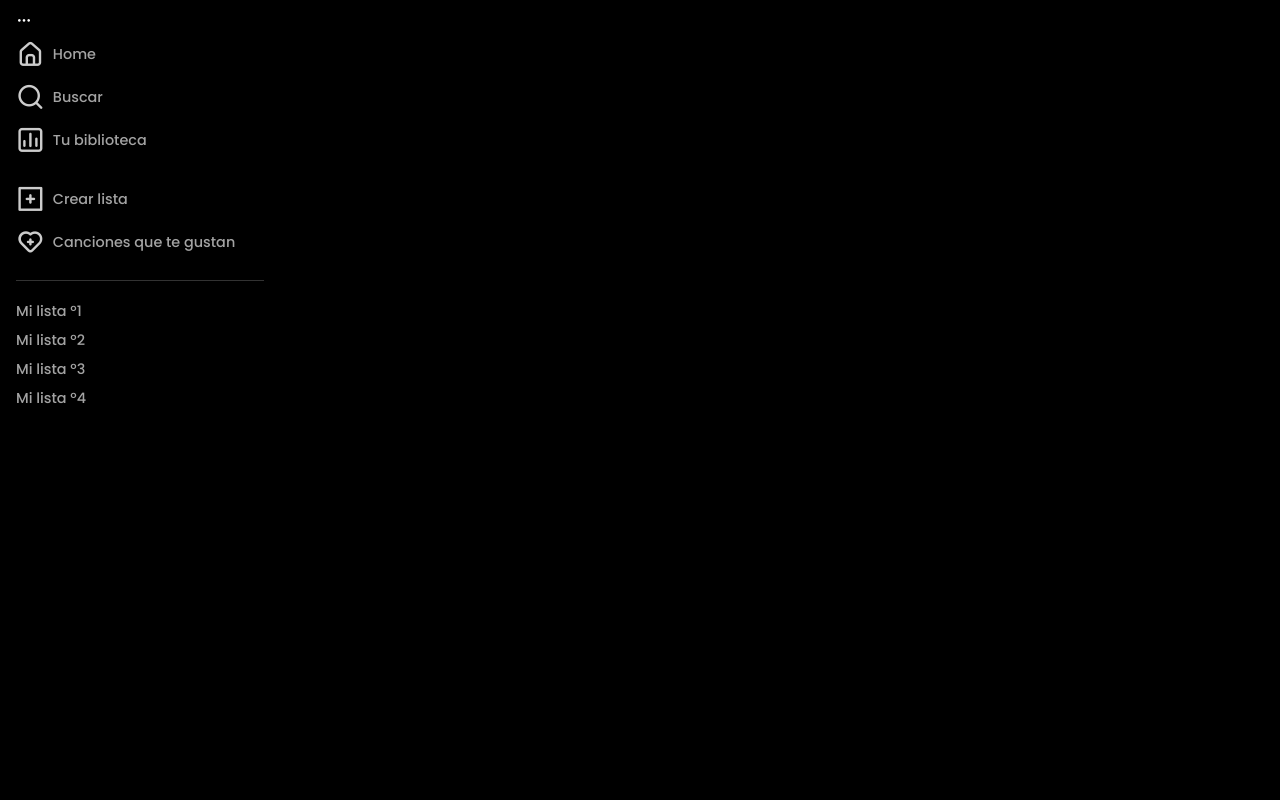
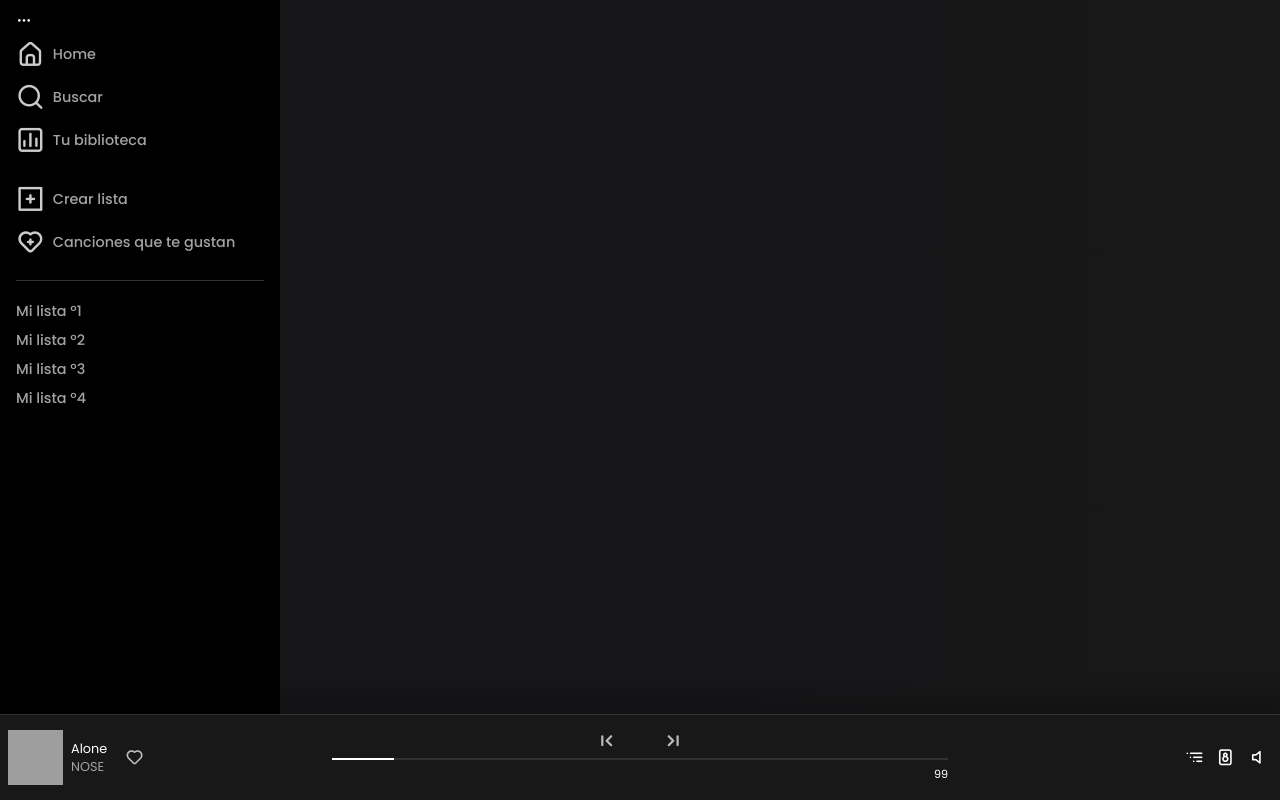
Before and after one commit to YanPerez13/-spotify-angular, an Angular app: page / in a window 1280 px wide. Built offline with nearby package versions, Linux system fonts and the light colour scheme; grey boxes are pictures that could not be loaded.

Commit message:
Se añade componente de media player al router oulet del home - Se añaden styles css a home.css -Se añade html y styles de mediaplayer component

```diff
--- a/src/app/modules/home/pages/home-page/home-page.component.css
+++ b/src/app/modules/home/pages/home-page/home-page.component.css
@@ -0,0 +1,6 @@
+.home-wrapper {
+  margin: 0 0 0 17.5rem;
+  background: rgb(23, 23, 26);
+  background: linear-gradient(90deg, rgba(23, 23, 26, 1) 44%, rgba(24, 24, 24, 1) 100%);
+  min-height: 100vh;
+}
--- a/src/app/modules/home/pages/home-page/home-page.component.html
+++ b/src/app/modules/home/pages/home-page/home-page.component.html
@@ -1,2 +1,5 @@
 <app-side-bar></app-side-bar>
-<router-outlet name="child"></router-outlet>
+<app-media-player></app-media-player>
+<div class="home-wrapper">
+  <router-outlet name="child"></router-outlet>
+</div>
--- a/src/app/shared/components/media-player/media-player.component.css
+++ b/src/app/shared/components/media-player/media-player.component.css
@@ -0,0 +1,154 @@
+.media-player {
+  background-color: var(--color-5);
+  position: fixed;
+  bottom: 0;
+  width: 100%;
+  z-index: 2;
+  height: 85px;
+  border-top: solid 1px var(--color-2);
+  box-shadow: 0px -15px 15px 7px #0000002e;
+}
+
+.media-player .media-player--wrapper {
+  position: relative;
+  display: flex;
+  justify-content: space-between;
+  height: 100%;
+  padding: 0;
+}
+
+.media-player .media-player--wrapper .player-center {
+  display: flex;
+  align-content: center;
+  align-items: center;
+}
+
+.media-player--wrapper .artist {
+  width: 25%;
+  padding: 0 .5rem;
+}
+
+.media-player--wrapper .player-audio {
+  width: 25%;
+  padding: 0 .5rem;
+}
+
+.media-player--wrapper .player-controls {
+  width: 50%;
+  padding: 0 .5rem;
+  position: relative;
+}
+
+.media-player--wrapper .artist .artist-inside {
+  display: flex;
+  gap: .5rem
+}
+
+.media-player--wrapper .artist .track-like {
+  display: flex;
+  flex-direction: column;
+  align-self: center;
+  padding: 0 .25rem;
+}
+
+.media-player--wrapper .artist .track-like .btn-like {
+  border: 0;
+  background-color: transparent;
+  color: var(--color-4);
+  font-size: var(--font-size-2);
+  opacity: .7;
+}
+
+.media-player--wrapper .artist .artist-inside .track-info {
+  display: flex;
+  flex-direction: column;
+  align-self: center;
+}
+
+.media-player--wrapper .artist .artist-inside .track-title {
+  margin: 0;
+  font-weight: 400;
+  font-size: .8rem;
+}
+
+.media-player--wrapper .artist .artist-inside .sub-title {
+  margin: 0;
+  font-weight: 300;
+  font-size: 80%;
+  opacity: .6;
+}
+
+.media-player--wrapper .artist .artist-inside .cover {
+  width: 55px;
+  height: 55px;
+  object-fit: cover;
+}
+
+.media-player--wrapper .player-controls-inside {
+  display: flex;
+  justify-content: center;
+  align-self: center;
+  flex-direction: column;
+  width: 100%;
+  position: relative;
+}
+
+.media-player--wrapper .player-controls-inside .buttons-media {
+  display: flex;
+  justify-content: center;
+  align-self: center;
+  gap: .5rem
+}
+
+.media-player--wrapper .player-controls-inside .buttons-media .btn {
+  background-color: transparent;
+  border: 0;
+  color: var(--color-4);
+  opacity: .7;
+  font-size: 1.65rem
+}
+
+.media-player--wrapper .player-controls-inside .buttons-media .play {
+  font-size: 2.35rem;
+}
+
+.media-player--wrapper .player-controls-inside .media-linetime {
+  display: flex;
+  justify-content: space-between;
+  font-size: 70%;
+  padding: 0;
+}
+
+.media-player--wrapper .player-controls-inside .media-linetime .time {
+  padding: .5rem 0;
+}
+
+.media-player--wrapper .player-controls-inside .media-linetime .time-progress {
+  background-color: var(--color-2);
+  height: 2px;
+  width: 100%;
+  left: 0;
+  position: absolute;
+  cursor: pointer;
+}
+
+.media-player--wrapper .player-controls-inside .media-linetime .time-progress-live {
+  background-color: var(--color-4);
+  width: 0%;
+  height: 2px;
+  transition: all ease var(--animation-1);
+  position: absolute;
+}
+
+.media-player--wrapper .player-audio-inside {
+  display: flex;
+  justify-content: flex-end;
+  width: 100%;
+}
+
+.media-player--wrapper .player-audio-inside .btn-media {
+  background-color: transparent;
+  border: 0;
+  color: var(--color-4);
+  font-size: var(--font-size-2);
+}
--- a/src/app/shared/components/media-player/media-player.component.html
+++ b/src/app/shared/components/media-player/media-player.component.html
@@ -1 +1,74 @@
-<p>media-player works!</p>
+<div class="media-player">
+    <div class="media-player--wrapper ">
+        <!--Zona del artista-->
+        <div class="artist player-center">
+            <ng-container *ngTemplateOutlet="artistZone"></ng-container>
+        </div>
+        <!--Zona del reproductor-->
+        <div class="player-controls player-center">
+            <ng-container *ngTemplateOutlet="playerZone"></ng-container>
+        </div>
+        <!--Zona del controles adicionales-->
+        <div class="player-audio player-center">
+            <ng-container *ngTemplateOutlet="playerAudio"></ng-container>
+        </div>
+    </div>
+</div>
+
+<!-- ZONE TEMPLATES -->
+
+<ng-template #artistZone>
+    <div class="artist-inside" *ngIf="true">
+
+        <img [src]="mockCover.cover" alt="" class="cover">
+        <div class="track-info">
+            <h3 class="track-title">{{mockCover.name}}</h3>
+            <h5 class="track-title sub-title">{{mockCover?.album}}</h5>
+        </div>
+        <div class="track-like">
+            <button class="btn-like">
+                <i class="uil uil-heart"></i>
+            </button>
+        </div>
+    </div>
+</ng-template>
+
+ <ng-template #playerZone>
+    <div class="player-controls-inside">
+        <div class="buttons-media">
+            <button class="arrow btn">
+                <i class="uil uil-previous"></i>
+            </button>
+            <button  class="play btn">
+                <i  class="uil "></i>
+
+            </button>
+            <button class="arrow btn">
+                <i class="uil uil-step-forward"></i>
+            </button>
+        </div>
+        <div class="media-linetime">
+
+            <div class="time"></div>
+            <span #progressBar class="time-progress">
+                <span class="time-progress-live" [style.width]="10+'%'">
+                </span>
+            </span>
+            <div class="time">{{99}}</div>
+        </div>
+    </div>
+</ng-template>
+
+<ng-template #playerAudio>
+    <div class="player-audio-inside">
+        <button class="btn-media">
+            <i class="uil uil-list-ui-alt"></i>
+        </button>
+        <button class="btn-media">
+            <i class="uil uil-boombox"></i>
+        </button>
+        <button class="btn-media">
+            <i class="uil uil-volume-off"></i>
+        </button>
+    </div>
+</ng-template>
--- a/src/app/shared/components/media-player/media-player.component.ts
+++ b/src/app/shared/components/media-player/media-player.component.ts
@@ -7,6 +7,12 @@ import { Component, OnInit } from '@angular/core';
 })
 export class MediaPlayerComponent implements OnInit {
 
+  mockCover: any = {
+    cover: 'https://media.resources.festicket.com/www/artists/AlanWalker.jpg',
+    album: 'NOSE',
+    name: 'Alone'
+  }
+
   constructor() { }
 
   ngOnInit(): void {
```
